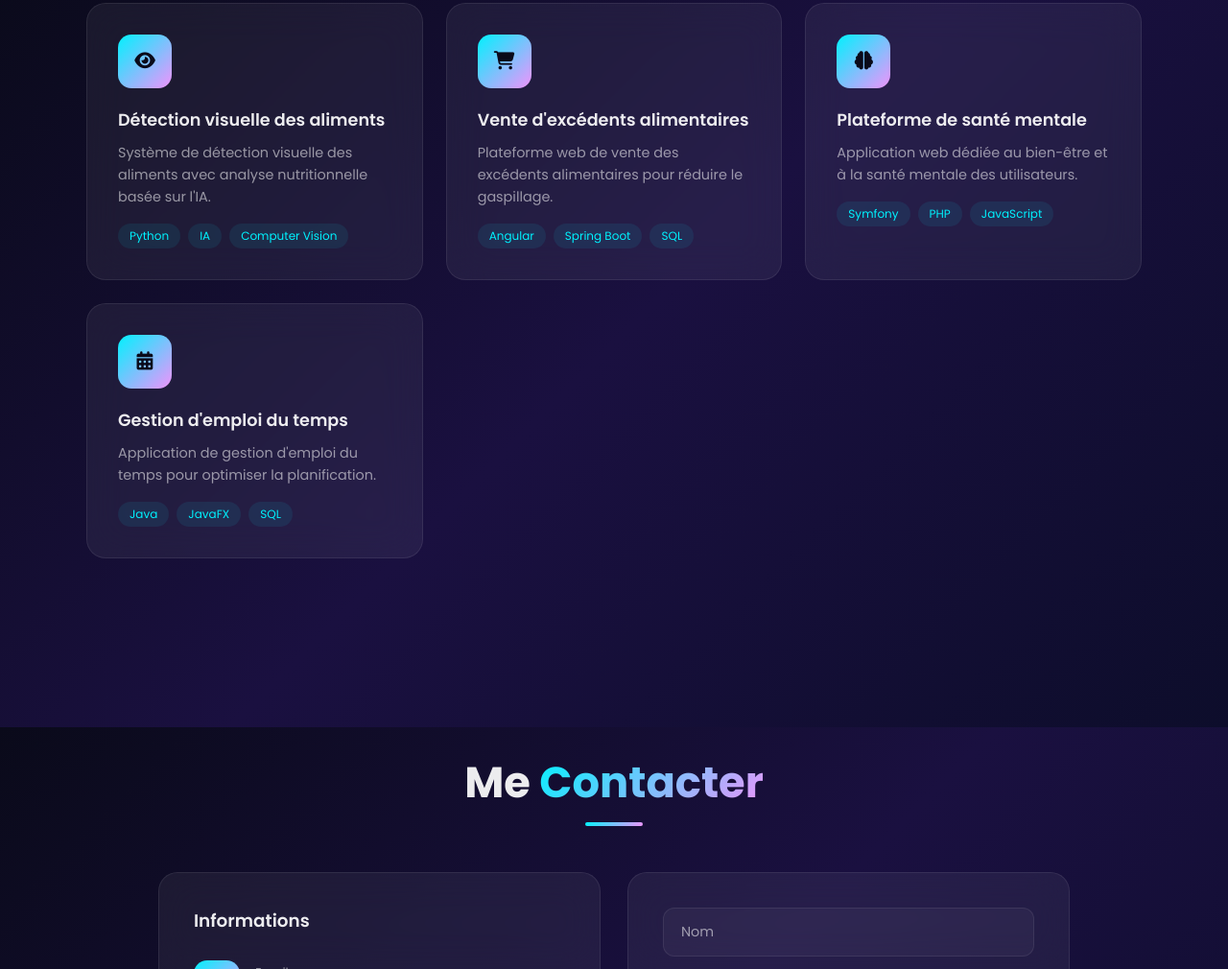
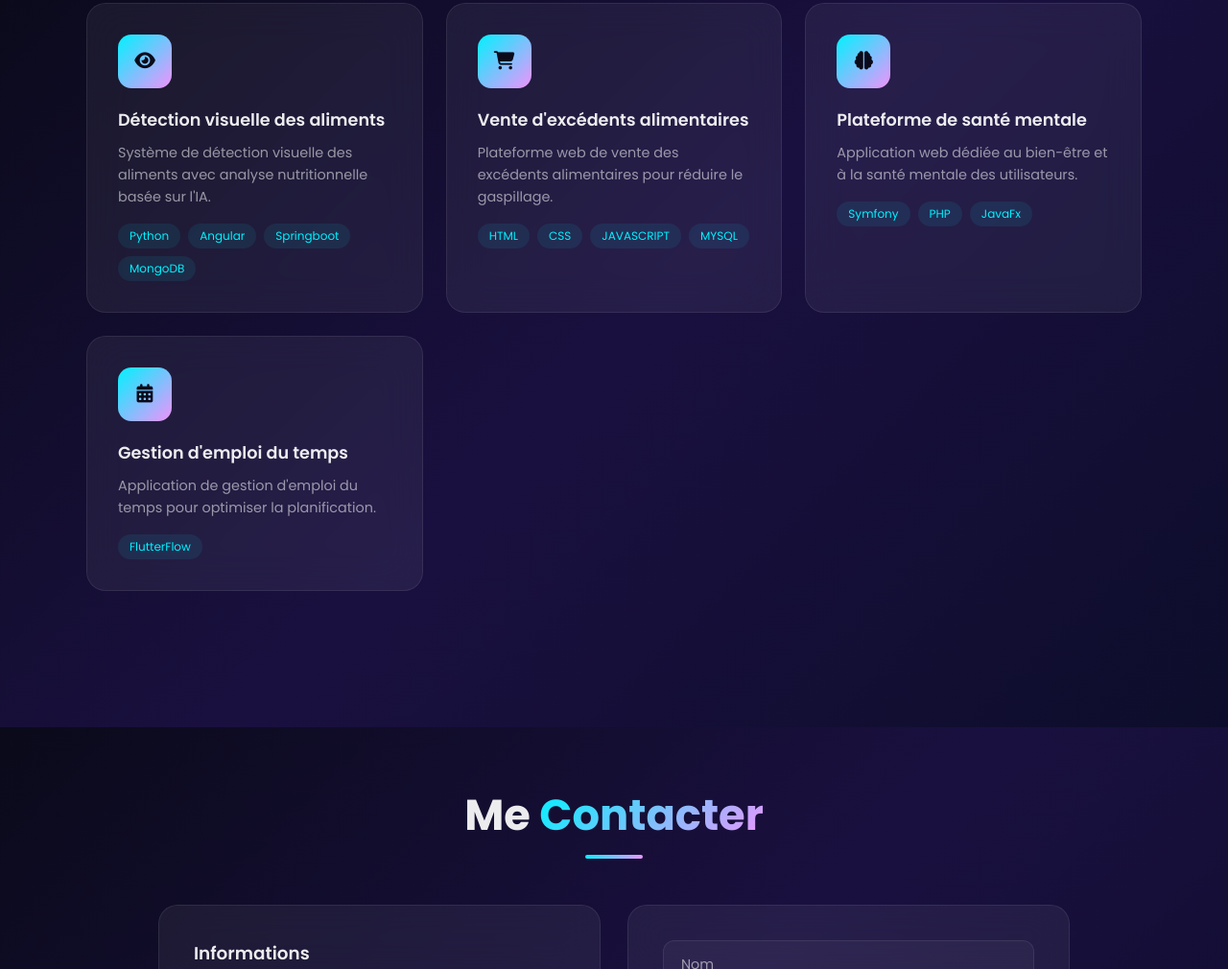
Before and after one commit to reemslama/mon-portfilio, a plain HTML site: page index.html in a window 1280 px wide. Shown: the part 2442-3452 px from the top of the page at 96% size. Drawn offline with Linux system fonts and the light colour scheme.

Commit message:
Update project tags in index.html

```diff
--- a/index.html
+++ b/index.html
@@ -457,25 +457,25 @@ footer p{font-size:0.85rem;color:var(--text-muted)}
       <div class="project-icon"><i class="fas fa-eye"></i></div>
       <h3>Détection visuelle des aliments</h3>
       <p>Système de détection visuelle des aliments avec analyse nutritionnelle basée sur l'IA.</p>
-      <div class="project-tags"><span>Python</span><span>IA</span><span>Computer Vision</span></div>
+      <div class="project-tags"><span>Python</span><span>Angular</span><span>Springboot</span><span>MongoDB</span></div>
     </div>
     <div class="project-card reveal">
       <div class="project-icon"><i class="fas fa-shopping-cart"></i></div>
       <h3>Vente d'excédents alimentaires</h3>
       <p>Plateforme web de vente des excédents alimentaires pour réduire le gaspillage.</p>
-      <div class="project-tags"><span>Angular</span><span>Spring Boot</span><span>SQL</span></div>
+      <div class="project-tags"><span>HTML</span><span>CSS</span><span>JAVASCRIPT</span><span>MYSQL</span></div>
     </div>
     <div class="project-card reveal">
       <div class="project-icon"><i class="fas fa-brain"></i></div>
       <h3>Plateforme de santé mentale</h3>
       <p>Application web dédiée au bien-être et à la santé mentale des utilisateurs.</p>
-      <div class="project-tags"><span>Symfony</span><span>PHP</span><span>JavaScript</span></div>
+      <div class="project-tags"><span>Symfony</span><span>PHP</span><span>JavaFx</span></div>
     </div>
     <div class="project-card reveal">
       <div class="project-icon"><i class="fas fa-calendar-alt"></i></div>
       <h3>Gestion d'emploi du temps</h3>
       <p>Application de gestion d'emploi du temps pour optimiser la planification.</p>
-      <div class="project-tags"><span>Java</span><span>JavaFX</span><span>SQL</span></div>
+      <div class="project-tags"><span>FlutterFlow</span>
     </div>
   </div>
 </section>
```
